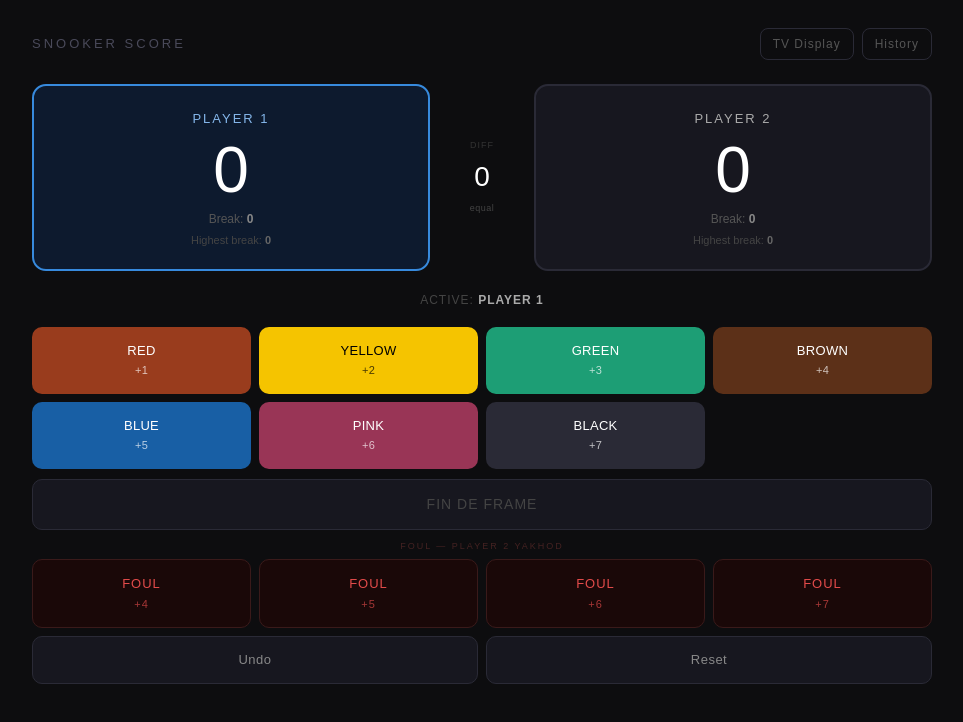
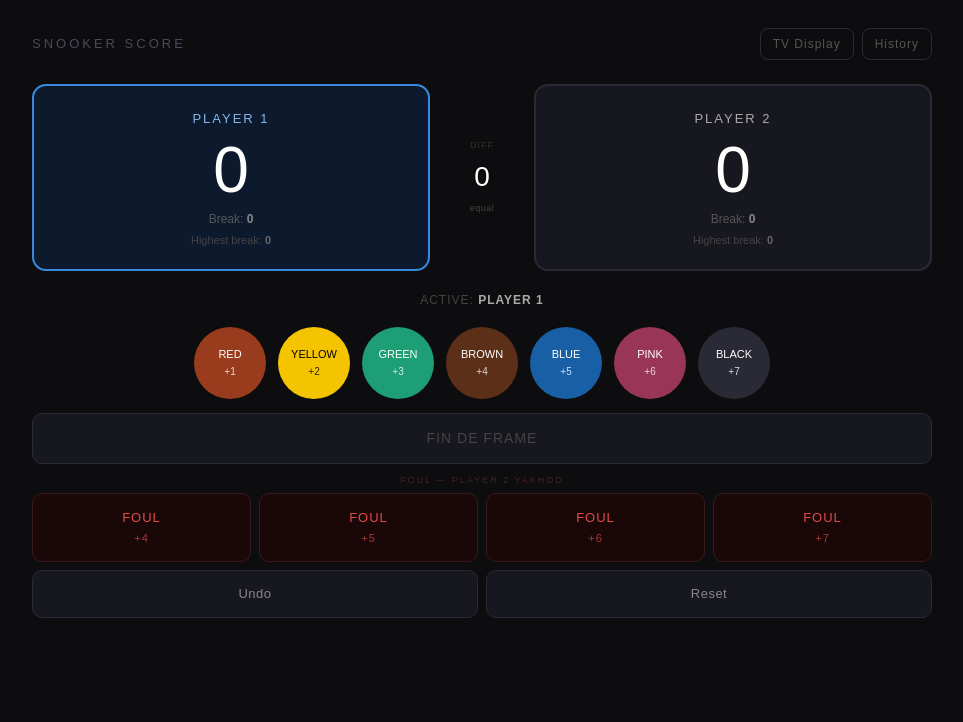
Before and after one commit to yahyabelqacem/snookerapp, a Next.js app: page / in a window 1280 px wide. Shown: the top 722 px of the page, without its empty margins (158-1121 px from the left). Built offline with nearby package versions, Linux system fonts and the light colour scheme; no server answers.

Commit message:
circle balls design

```diff
--- a/app/page.tsx
+++ b/app/page.tsx
@@ -1,5 +1,5 @@
 "use client";
-import { useState, useRef, useEffect } from "react";
+import { useState, useRef } from "react";
 import { useRouter } from "next/navigation";
 import { supabase } from "./lib/supabase";
 import { FrameResult } from "./types";
@@ -186,6 +186,7 @@ export default function Home() {
         </div>
       </div>
 
+      {/* Scoreboard */}
       <div style={{ display: "grid", gridTemplateColumns: "minmax(0,1fr) 80px minmax(0,1fr)", gap: 12, alignItems: "center", maxWidth: 900, margin: "0 auto 20px" }}>
         <div onClick={() => switchPlayer(0)}
           style={{ padding: "20px 12px", borderRadius: 14, textAlign: "center", cursor: "pointer",
@@ -193,7 +194,9 @@ export default function Home() {
             border: `2px solid ${active === 0 ? "#378ADD" : "#2a2a36"}` }}>
           <input value={name1} onChange={e => { setName1(e.target.value); syncToSupabase(scores, breaks, bests, active, e.target.value, name2); }}
             onClick={e => e.stopPropagation()}
-            style={{ background: "transparent", border: "none", outline: "none", textAlign: "center", fontSize: 13, fontWeight: 500, width: "100%", letterSpacing: 2, textTransform: "uppercase", color: active === 0 ? "#85B7EB" : "#aaa" }} />
+            style={{ background: "transparent", border: "none", outline: "none", textAlign: "center",
+              fontSize: 13, fontWeight: 500, width: "100%", letterSpacing: 2,
+              textTransform: "uppercase", color: active === 0 ? "#85B7EB" : "#aaa" }} />
           <div style={{ fontSize: 64, fontWeight: 500, lineHeight: 1, color: "#fff", margin: "8px 0" }}>{scores[0]}</div>
           <div style={{ fontSize: 12, color: "#555", marginTop: 8 }}>Break: <b style={{ color: "#888" }}>{breaks[0]}</b></div>
           <div style={{ fontSize: 11, color: "#444", marginTop: 4 }}>Highest break: <b style={{ color: "#666" }}>{bests[0]}</b></div>
@@ -213,7 +216,9 @@ export default function Home() {
             border: `2px solid ${active === 1 ? "#D85A30" : "#2a2a36"}` }}>
           <input value={name2} onChange={e => { setName2(e.target.value); syncToSupabase(scores, breaks, bests, active, name1, e.target.value); }}
             onClick={e => e.stopPropagation()}
-            style={{ background: "transparent", border: "none", outline: "none", textAlign: "center", fontSize: 13, fontWeight: 500, width: "100%", letterSpacing: 2, textTransform: "uppercase", color: active === 1 ? "#F0997B" : "#aaa" }} />
+            style={{ background: "transparent", border: "none", outline: "none", textAlign: "center",
+              fontSize: 13, fontWeight: 500, width: "100%", letterSpacing: 2,
+              textTransform: "uppercase", color: active === 1 ? "#F0997B" : "#aaa" }} />
           <div style={{ fontSize: 64, fontWeight: 500, lineHeight: 1, color: "#fff", margin: "8px 0" }}>{scores[1]}</div>
           <div style={{ fontSize: 12, color: "#555", marginTop: 8 }}>Break: <b style={{ color: "#888" }}>{breaks[1]}</b></div>
           <div style={{ fontSize: 11, color: "#444", marginTop: 4 }}>Highest break: <b style={{ color: "#666" }}>{bests[1]}</b></div>
@@ -224,17 +229,21 @@ export default function Home() {
         Active: <b style={{ color: "#aaa" }}>{names[active]}</b>
       </p>
 
-      <div style={{ display: "grid", gridTemplateColumns: "repeat(4, 1fr)", gap: 8, maxWidth: 900, margin: "0 auto 10px" }}>
+      {/* Balls — cercles */}
+      <div style={{ display: "flex", justifyContent: "center", gap: 12, maxWidth: 900, margin: "0 auto 14px", flexWrap: "wrap" }}>
         {BALLS.map(b => (
           <button key={b.name} onClick={() => addScore(b.pts)}
-            style={{ padding: "14px 4px", borderRadius: 10, border: "none",
+            style={{ width: 72, height: 72, borderRadius: "50%", border: "none",
               background: b.color, color: b.name === "YELLOW" ? "#000" : "#fff",
-              fontSize: 13, fontWeight: 500, cursor: "pointer", letterSpacing: 0.3 }}>
-            {b.name}<br /><span style={{ fontSize: 11, opacity: 0.7 }}>+{b.pts}</span>
+              fontSize: 11, fontWeight: 500, cursor: "pointer",
+              display: "flex", flexDirection: "column", alignItems: "center", justifyContent: "center", gap: 2 }}>
+            <span>{b.name}</span>
+            <span style={{ fontSize: 10, opacity: 0.8 }}>+{b.pts}</span>
           </button>
         ))}
       </div>
 
+      {/* Fin de Frame */}
       <div style={{ maxWidth: 900, margin: "0 auto 10px" }}>
         <button onClick={finDeFrame}
           style={{ width: "100%", padding: 14, borderRadius: 10,
@@ -246,6 +255,7 @@ export default function Home() {
         </button>
       </div>
 
+      {/* Fouls */}
       <div style={{ maxWidth: 900, margin: "0 auto 8px" }}>
         <div style={{ fontSize: 9, color: "#442222", textTransform: "uppercase", letterSpacing: 2, textAlign: "center", marginBottom: 6 }}>
           Foul — {names[active === 0 ? 1 : 0]} yakhod
@@ -262,13 +272,16 @@ export default function Home() {
         </div>
       </div>
 
+      {/* Undo + Reset */}
       <div style={{ display: "grid", gridTemplateColumns: "1fr 1fr", gap: 8, maxWidth: 900, margin: "0 auto" }}>
         <button onClick={undo}
-          style={{ padding: 13, borderRadius: 10, border: "1px solid #2a2a36", background: "#17171f", color: "#888", fontSize: 13, cursor: "pointer", letterSpacing: 0.5 }}>
+          style={{ padding: 13, borderRadius: 10, border: "1px solid #2a2a36", background: "#17171f",
+            color: "#888", fontSize: 13, cursor: "pointer", letterSpacing: 0.5 }}>
           Undo
         </button>
         <button onClick={resetAll}
-          style={{ padding: 13, borderRadius: 10, border: "1px solid #2a2a36", background: "#17171f", color: "#888", fontSize: 13, cursor: "pointer", letterSpacing: 0.5 }}>
+          style={{ padding: 13, borderRadius: 10, border: "1px solid #2a2a36", background: "#17171f",
+            color: "#888", fontSize: 13, cursor: "pointer", letterSpacing: 0.5 }}>
           Reset
         </button>
       </div>
```
